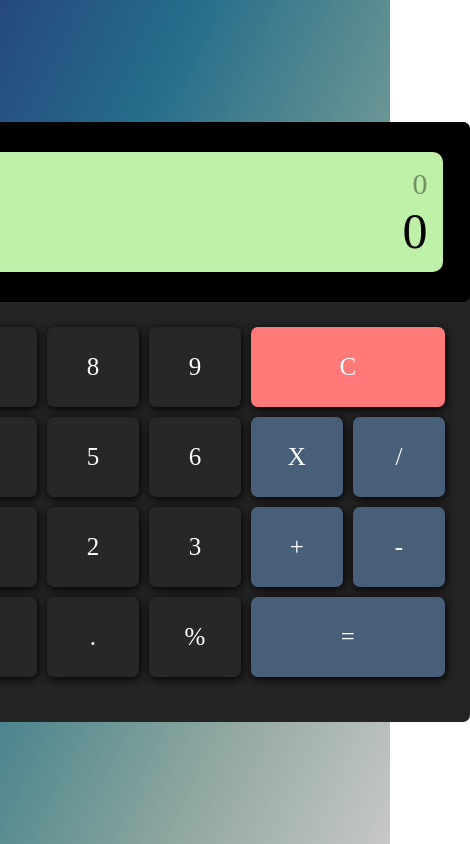
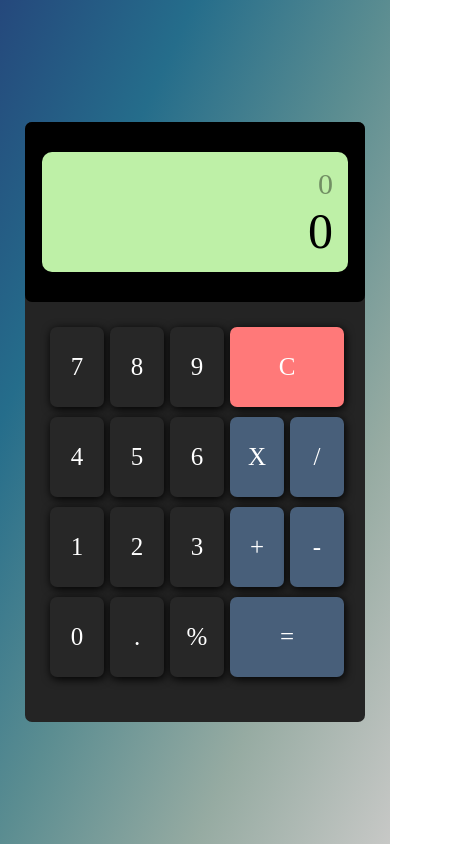
Before and after one commit to moniruzzaman-cmd/fast-calculator, a plain HTML site: page index.html in a window 390 px wide. Shown: the whole page, 470 px wide, since content can reach past the window. Drawn offline with Linux system fonts and the light colour scheme.

Commit message:
version 2.0.1

```diff
--- a/index.js
+++ b/index.js
@@ -63,7 +63,7 @@ function mathOparation() {
         result = parseFloat(dis1num) / parseFloat(dis2num)
     }
     else if (lestOparetion === '%') {
-        result = parseFloat(dis1num) % parseFloat(dis2num)
+        result = parseFloat(dis1num)/100 * parseFloat(dis2num)
     }
 
 }
--- a/style.css
+++ b/style.css
@@ -120,3 +120,25 @@ section{
 
 
 }
+@media only screen and (max-width: 600px) {
+    .container{
+
+
+        width: 70%;
+        min-width: 380px;
+
+
+
+    }
+  }
+@media only screen and (max-width: 400px) {
+    .container{
+
+
+        width: 70%;
+        min-width: 340px;
+
+
+
+    }
+  }
```
